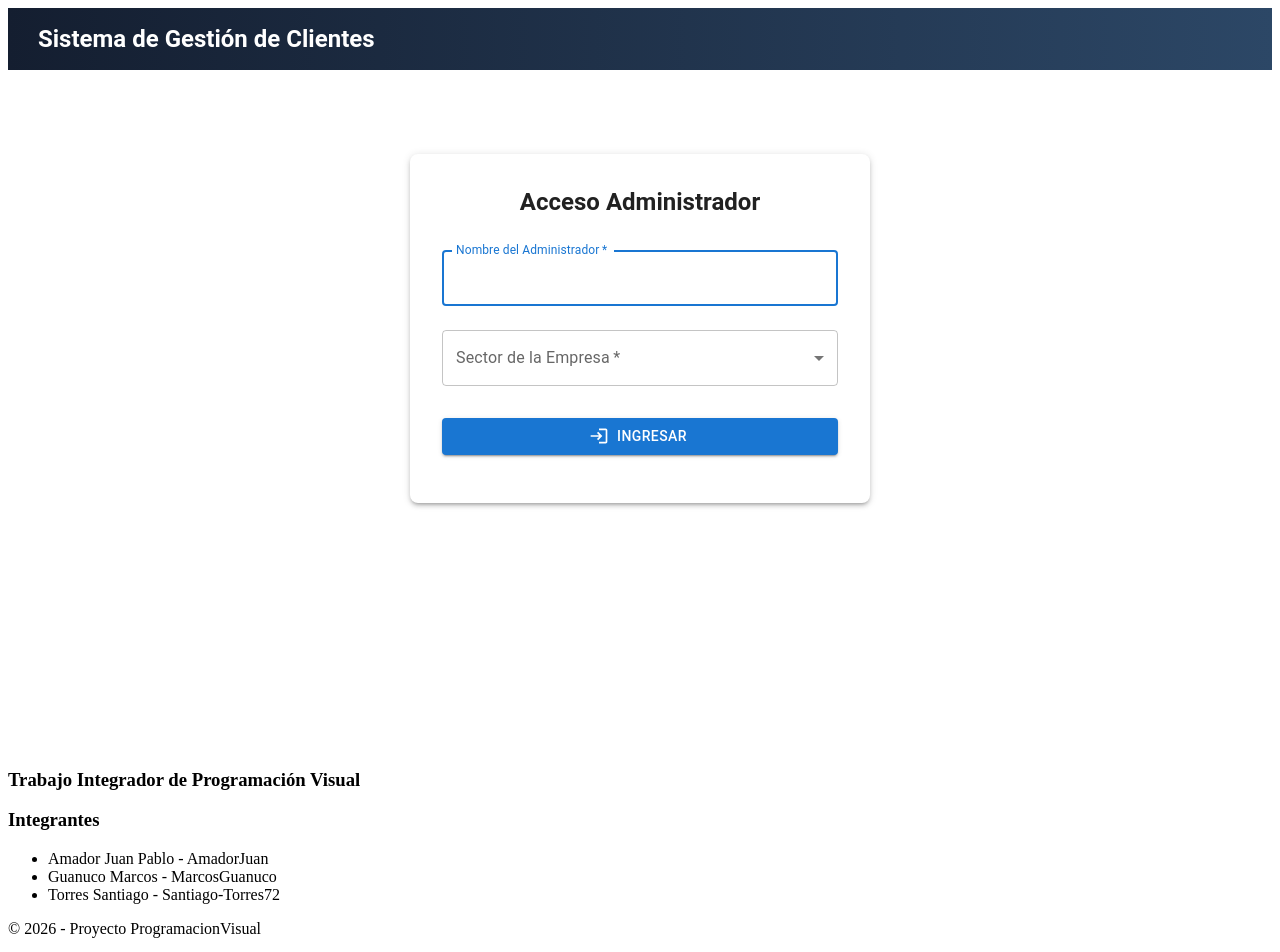
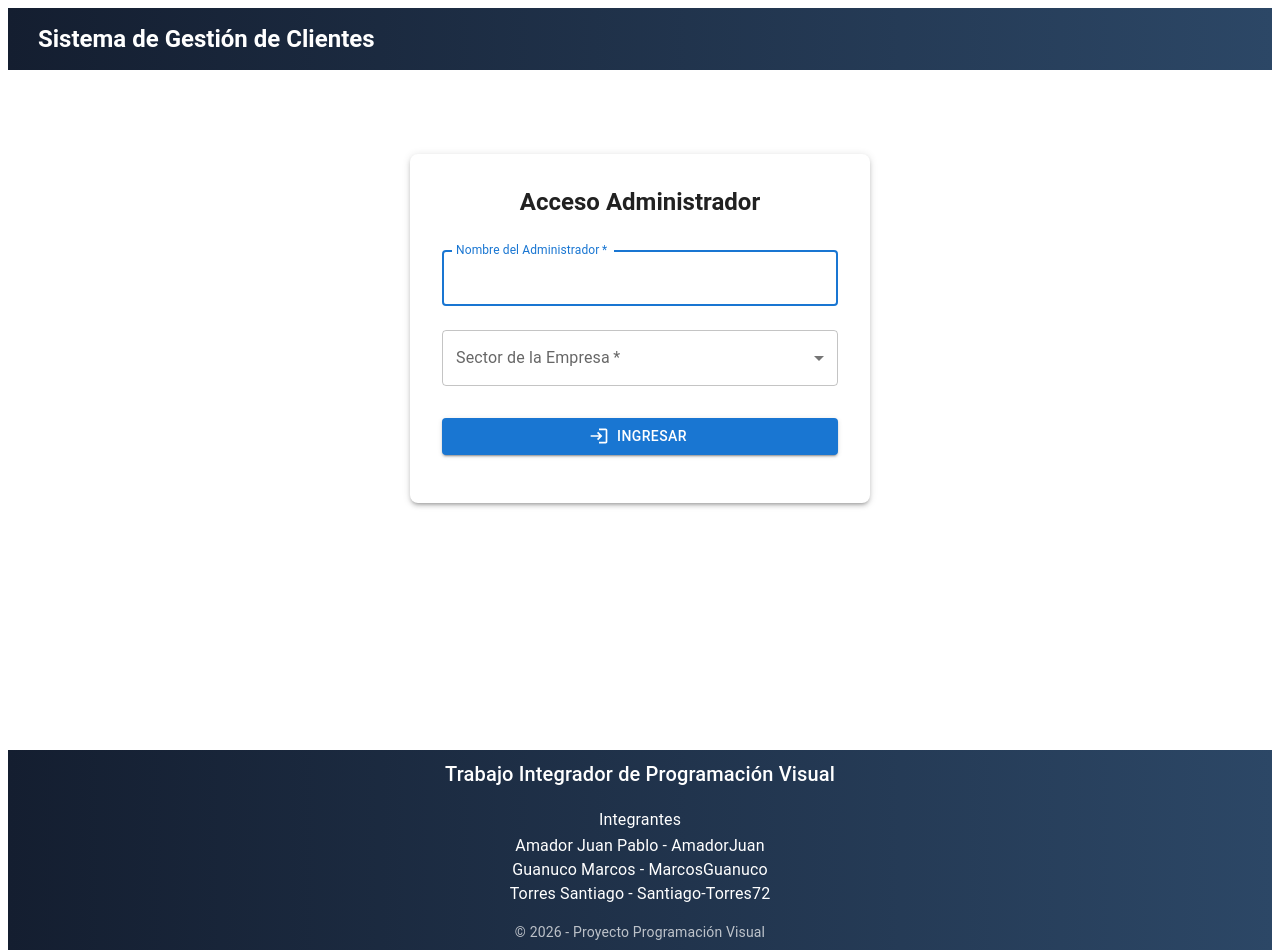
Before and after one commit to MarcosGuanuco/pv_tp_integrador_grupo12, a React (Vite) app in the folder pv_tp_integrador_grupo12/: page /login in a window 1280 px wide. Shown: the top 952 px of the page. Built offline with nearby package versions, Linux system fonts and the light colour scheme.

Commit message:
Modifique footer agregando mui

```diff
--- a/pv_tp_integrador_grupo12/src/components/layout/Footer.jsx
+++ b/pv_tp_integrador_grupo12/src/components/layout/Footer.jsx
@@ -1,21 +1,37 @@
-function Footer(){
-    return(
-        <footer>
-            <div>
-                <h3>Trabajo Integrador de Programación Visual</h3>
-                <div>
-                    <h3>Integrantes</h3>
-                    <ul>
-                        <li>Amador Juan Pablo - AmadorJuan</li>
-                        <li>Guanuco Marcos - MarcosGuanuco</li>
-                        <li>Torres Santiago - Santiago-Torres72</li>
-                    </ul>
-                </div>
-            </div>
-            <div>
-                <p>&copy; 2026 - Proyecto ProgramacionVisual</p>
-            </div>
-        </footer>
-    )
+import { Box, Typography, Stack } from "@mui/material";
+
+export default function Footer() {
+  return (
+    <Box
+      component="footer"
+      sx={{
+        py: 1,
+        background: "linear-gradient(to right, #141E30, #2c4766)",
+        color: "white",
+        textAlign: "center",
+      }}
+    >
+      <Stack spacing={2} alignItems="center">
+
+        <Typography variant="h6" fontWeight="bold">
+          Trabajo Integrador de Programación Visual
+        </Typography>
+
+        <Box>
+          <Typography variant="subtitle1" fontWeight="bold">
+            Integrantes
+          </Typography>
+
+          <Typography>Amador Juan Pablo - AmadorJuan</Typography>
+          <Typography>Guanuco Marcos - MarcosGuanuco</Typography>
+          <Typography>Torres Santiago - Santiago-Torres72</Typography>
+        </Box>
+
+        <Typography variant="body2" sx={{ opacity: 0.7 }}>
+          © 2026 - Proyecto Programación Visual
+        </Typography>
+
+      </Stack>
+    </Box>
+  );
 }
-export default Footer;
```
